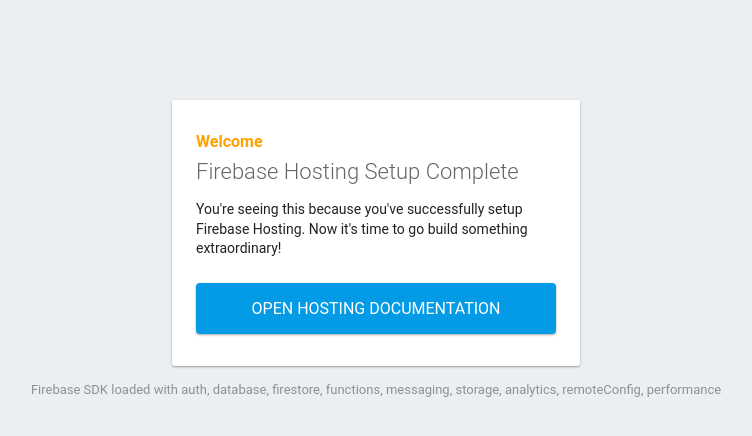
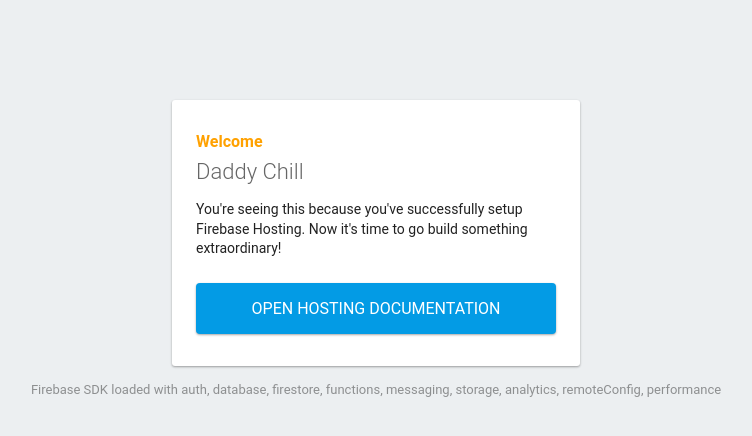
Before and after one commit to d3valah/sfen, a plain HTML site: page y/index.html in a window 1280 px wide. Shown: the whole page, without its empty margins (264-1016 px from the left). Drawn offline with Linux system fonts and the light colour scheme; some packages are replaced by stand-ins of ours.

Commit message:
Update index.html

```diff
--- a/y/index.html
+++ b/y/index.html
@@ -41,7 +41,7 @@
   <body>
     <div id="message">
       <h2>Welcome</h2>
-      <h1>Firebase Hosting Setup Complete</h1>
+      <h1>Daddy Chill</h1>
       <p>You're seeing this because you've successfully setup Firebase Hosting. Now it's time to go build something extraordinary!</p>
       <a target="_blank" href="https://firebase.google.com/docs/hosting/">Open Hosting Documentation</a>
     </div>
```
